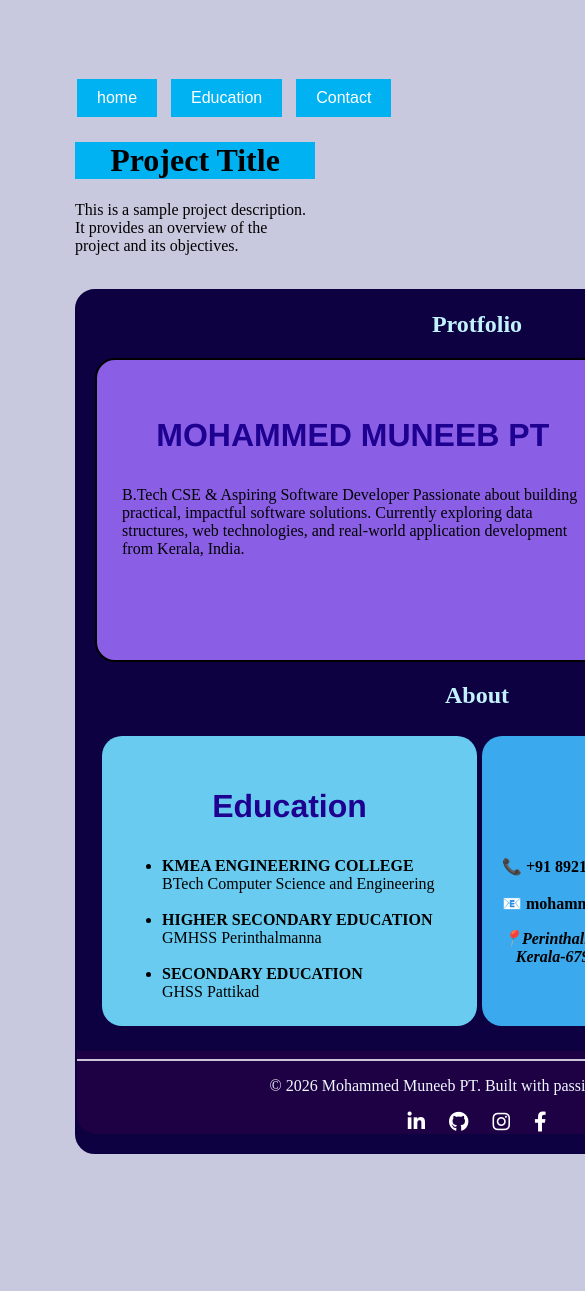
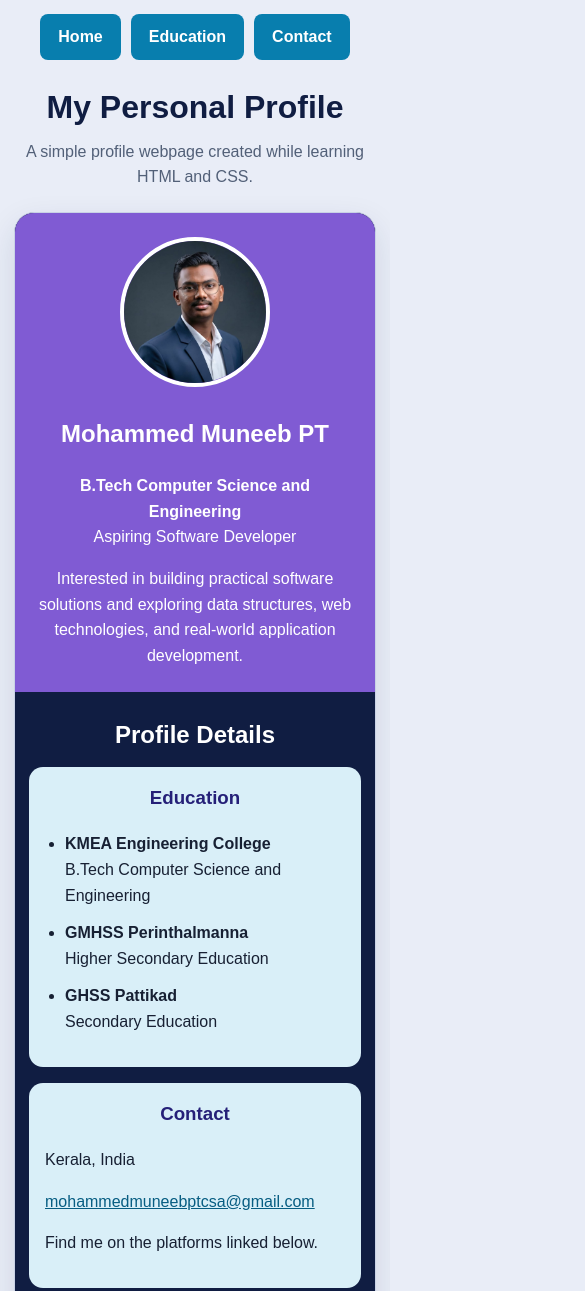
Before and after one commit to Muneeb-PT/add-on_class_profile, a plain HTML site: page index.html in a window 390 px wide. Shown: the top 1291 px of the page, 585 px wide, since content can reach past the window. Before the commit the page ends 1229 px from the top, so only its background shows below. Drawn offline with Linux system fonts and the light colour scheme.

Commit message:
Improve Day 1 profile page structure and responsive styling

```diff
--- a/index.html
+++ b/index.html
@@ -3,213 +3,149 @@
 <head>
     <meta charset="UTF-8">
     <meta name="viewport" content="width=device-width, initial-scale=1.0">
-    <title>Project</title>
-    <link rel="icon" href="my.jpeg" style="border-radius: 50%;">
+    <meta name="description" content="Personal profile website created during the KMEA five-day web development add-on course.">
+    <title>Mohammed Muneeb PT | Personal Profile</title>
+    <link rel="icon" href="my.jpeg" type="image/jpeg">
     <link rel="stylesheet" href="https://cdnjs.cloudflare.com/ajax/libs/font-awesome/6.4.0/css/all.min.css">
     <style>
-        body{
-            background-color: rgb(237, 241, 251);
-            margin: 75px;
-
+        * { box-sizing: border-box; }
+        html { scroll-behavior: smooth; }
+        body {
+            margin: 0;
+            padding: 24px;
+            font-family: Arial, Helvetica, sans-serif;
+            color: #172033;
+            background: #e9edf7;
+            line-height: 1.6;
         }
-        h1{
-            text-align: center;
-            background-color: rgb(1, 178, 243);
+        .page { width: min(100%, 900px); margin: 0 auto; }
+        .site-header {
+            display: flex;
+            flex-wrap: wrap;
+            justify-content: center;
+            gap: 10px;
+            margin-bottom: 22px;
         }
-        body{
-            margin: 75px;
-            align-self: center;
-            background-color: rgb(200, 200, 223);
+        .site-header a {
+            padding: 10px 18px;
+            border-radius: 8px;
+            background: #087eae;
+            color: #fff;
+            text-decoration: none;
+            font-weight: 600;
         }
-        #container{
-            border: 2px solid rgb(13, 0, 66);
+        .site-header a:hover, .site-header a:focus-visible { background: #075d82; }
+        .intro { text-align: center; margin: 0 0 22px; }
+        .intro h1 { margin-bottom: 6px; color: #101d42; }
+        .intro p { margin-top: 0; color: #526078; }
+        .profile-card {
+            overflow: hidden;
+            border: 1px solid #c9d2e5;
             border-radius: 20px;
+            background: #101d42;
+            box-shadow: 0 12px 32px rgb(24 39 75 / 12%);
+        }
+        .hero {
             display: flex;
-            flex-direction: column;
-            align-items: center;
-            justify-content: space-evenly;
-            width: 800px;
-            height: 100%;
-            background-color: #0e0141;
-            margin: auto;
-
-        }
-        #section1{
-
-            border: 2px solid rgb(0, 0, 0);
-            border-radius: 20px;
-            display: flex;
-            flex-direction: row;
             align-items: center;
             justify-content: space-between;
-             width: 95%;
-             background-color: #8a5fe6;
-
+            gap: 28px;
+            padding: 32px;
+            background: #805bd3;
+            color: #fff;
         }
-        #section2{
-            border: 2px solid rgb(13, 0, 66);
-            border-radius: 20px;
-            display: flex;
-            width: 100%;
-            flex-direction: row;
-            align-items: center;
-            justify-content: space-evenly;
-            width: 95%;
+        .hero h2 { margin-top: 0; font-size: clamp(1.5rem, 4vw, 2rem); }
+        .hero p { margin-bottom: 0; }
+        .profile-photo {
+            width: 150px;
+            height: 150px;
+            flex: 0 0 150px;
+            object-fit: cover;
+            border: 4px solid #fff;
+            border-radius: 50%;
         }
-        #child1{
-            width: 45%;
-            height: 250px;
-            background-color: rgb(105, 203, 239);
-            border-radius: 20px;
+        .section-title { margin: 24px 0 12px; color: #fff; text-align: center; }
+        .details {
+            display: grid;
+            grid-template-columns: repeat(2, minmax(0, 1fr));
+            gap: 16px;
+            padding: 0 24px 24px;
+        }
+        .info-card {
+            min-width: 0;
             padding: 20px;
-            margin: 5px;
+            border-radius: 14px;
+            background: #d9eff8;
         }
-        #child3{
-            width: 65%;
-            height: 250px;
-            border-radius: 20px;
-            padding: 20px;
-             margin: 5px;
-             padding: auto;
+        .info-card h3 { margin-top: 0; color: #252078; text-align: center; }
+        .info-card ul { padding-left: 20px; }
+        .info-card li { margin-bottom: 12px; }
+        .info-card a { color: #075d82; overflow-wrap: anywhere; }
+        footer { padding: 18px; color: #fff; text-align: center; }
+        footer p { margin: 0 0 12px; }
+        .social-links { display: flex; justify-content: center; gap: 22px; }
+        .social-links a { color: #fff; font-size: 1.35rem; }
+        .social-links a:hover, .social-links a:focus-visible { color: #9ce5ff; }
+        @media (max-width: 620px) {
+            body { padding: 14px; }
+            .hero { flex-direction: column-reverse; text-align: center; padding: 24px 18px; }
+            .details { grid-template-columns: 1fr; padding: 0 14px 18px; }
+            .info-card { padding: 16px; }
         }
-
-        #child2{
-             width: 45%;
-             height: 250px;
-             background-color: rgb(58, 169, 238);
-             border-radius: 20px;
-             padding: 20px;
-        }
-        #child4{
-             width: 35%;
-             height: 250px;
-             border-radius: 20px;
-             padding: auto;
-        }
-        h3{
-            text-align: center;
-            font-family: 'Franklin Gothic Medium', 'Arial Narrow', Arial, sans-serif;
-            color: #1e0191;
-            font-size: 200%;
-        }
-        img{
-            border-radius: 50%;
-            align-items: center;
-            justify-content: space-evenly;
-        }
-        h2{
-            text-align: center;
-            color: rgb(194, 242, 254);
-        }
-        footer{
-            text-align: center;
-            background-color: rgb(29, 1, 68);
-            border-radius: 0px 0px 20px 20px;
-            width: 100%;
-            color: aliceblue;
-        }
-        social-links {
-            align-items: center;
-            justify-content: space-between;
-             margin-top: 10px;
-        }
-            .social-links a {
-                color: #fff;
-                font-size: 20px;
-                margin: 0 10px;
-                text-decoration: none;
-            }
-            .social-links a:hover {
-                color: #1e0191;
-            }
-            hr{
-                border: 1px solid rgb(203, 196, 217);
-            }
-            header{
-                display: flex;
-                justify-content: flex-start;
-                gap: 10px;
-                margin-bottom: 20px;
-            }
-             header button {
-                background-color: rgb(1, 178, 243);
-                color: white;
-                border: none;
-                padding: 10px 20px;
-                text-align: center;
-                text-decoration: none;
-                display: inline-block;
-                font-size: 16px;
-                margin: 4px 2px;
-                cursor: pointer;
-            }
-             header button:hover {
-                background-color: rgb(0, 150, 200);
-            }
-             .
-            botten{
-                background-color: rgb(1, 178, 243);
-                color: white;
-                border: none;
-                padding: 10px 20px;
-                text-align: center;
-                text-decoration: none;
-                display: inline-block;
-                font-size: 16px;
-                margin: 4px 2px;
-                cursor: pointer;
-            }
-        </style>
+    </style>
 </head>
 <body>
-    <header><button href="#" >home</button><button href="#section2" >Education</button><button href="#section1" >Contact</button></header>
-    <h1>Project Title</h1>
-    <p>This is a sample project description. It provides an overview of the project and its objectives.</p>
-    <br>
+    <main class="page">
+        <nav class="site-header" aria-label="Main navigation">
+            <a href="#home">Home</a>
+            <a href="#education">Education</a>
+            <a href="#contact">Contact</a>
+        </nav>
 
-    <div id="container">
-        <h2>Protfolio</h2>
+        <header class="intro" id="home">
+            <h1>My Personal Profile</h1>
+            <p>A simple profile webpage created while learning HTML and CSS.</p>
+        </header>
 
-        <div id="section1">
-            <div id="child3">
-                <h3>MOHAMMED MUNEEB PT</h3>
-                <p>B.Tech CSE & Aspiring Software Developer
-Passionate about building practical, impactful software solutions. Currently exploring data structures, web technologies, and real-world application development from Kerala, India.</p>
-            </div>
-             <div id="child4">
-                <img  src="my.jpeg" alt="Image"  height="90%">
+        <article class="profile-card">
+            <section class="hero" aria-labelledby="profile-name">
+                <div>
+                    <h2 id="profile-name">Mohammed Muneeb PT</h2>
+                    <p><strong>B.Tech Computer Science and Engineering</strong><br>
+                    Aspiring Software Developer</p>
+                    <p>Interested in building practical software solutions and exploring data structures, web technologies, and real-world application development.</p>
                 </div>
-            </div>
-        <h2>About</h2>
+                <img class="profile-photo" src="my.jpeg" alt="Profile photograph of Mohammed Muneeb PT">
+            </section>
 
-        <div id="section2">
-            <div id="child1">
-                <h3>Education</h3>
-               <p> <ul>
-                    <li><b>KMEA ENGINEERING COLLEGE </b><BR>BTech Computer Science and Engineering</li><br>
-                    <li><b>HIGHER SECONDARY EDUCATION</b><BR>GMHSS Perinthalmanna</li><br>
-                    <li><b>SECONDARY EDUCATION</b><BR>GHSS Pattikad <br><br><br></li>
-                </ul>
-            </div></p>
-            <div id="child2">
-                <h3>Contact</h3>
-               <b><p>📞 +91 8921027321 <br><br>📧 mohammedmuneebptcsa@gmail.com <address>📍Perinthalmanna, Malappuram<br>&ThickSpace;&ThickSpace; Kerala-679 322</address></p></b>
+            <h2 class="section-title">Profile Details</h2>
+            <div class="details">
+                <section class="info-card" id="education" aria-labelledby="education-title">
+                    <h3 id="education-title">Education</h3>
+                    <ul>
+                        <li><strong>KMEA Engineering College</strong><br>B.Tech Computer Science and Engineering</li>
+                        <li><strong>GMHSS Perinthalmanna</strong><br>Higher Secondary Education</li>
+                        <li><strong>GHSS Pattikad</strong><br>Secondary Education</li>
+                    </ul>
+                </section>
 
+                <section class="info-card" id="contact" aria-labelledby="contact-title">
+                    <h3 id="contact-title">Contact</h3>
+                    <p>Kerala, India</p>
+                    <p><a href="mailto:mohammedmuneebptcsa@gmail.com">mohammedmuneebptcsa@gmail.com</a></p>
+                    <p>Find me on the platforms linked below.</p>
+                </section>
             </div>
 
-
-        </div><br>
-        <footer><hr>
-        <p>&copy; 2026 Mohammed Muneeb PT. Built with passion & precision.</p>
-        <div class="social-links">
-            <a href="https://www.linkedin.com/in/mohammad-muneeb-pt-0a9416398" target="_blank" aria-label="LinkedIn"><i class="fab fa-linkedin-in"></i></a>
-            <a href="https://github.com/muneebpt" target="_blank" aria-label="GitHub"><i class="fab fa-github"></i></a>
-            <a href="https://www.instagram.com/mohammed_muneeb_pt?igsh=MWpoNmg3Z2d1OWd2Yg==" target="_blank" aria-label="Instagram"><i class="fab fa-instagram"></i></a>
-            <a href="https://www.facebook.com/share/1C8TzH7syh/" target="_blank" aria-label="Facebook"><i class="fab fa-facebook-f"></i></a>
-        </div>
-    </footer><br>
-        </div>
-
-
+            <footer>
+                <p>&copy; 2026 Mohammed Muneeb PT. Created as a web development learning exercise.</p>
+                <div class="social-links" aria-label="Social profiles">
+                    <a href="https://www.linkedin.com/in/mohammed-muneeb-pt/" target="_blank" rel="noopener noreferrer" aria-label="LinkedIn"><i class="fab fa-linkedin-in"></i></a>
+                    <a href="https://github.com/Muneeb-PT" target="_blank" rel="noopener noreferrer" aria-label="GitHub"><i class="fab fa-github"></i></a>
+                    <a href="https://www.instagram.com/mohammed_muneeb_pt/" target="_blank" rel="noopener noreferrer" aria-label="Instagram"><i class="fab fa-instagram"></i></a>
+                </div>
+            </footer>
+        </article>
+    </main>
 </body>
 </html>
```
